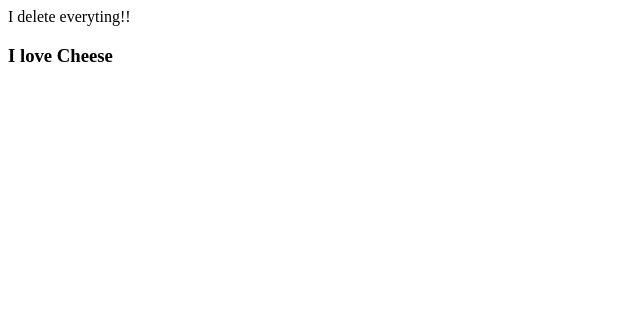
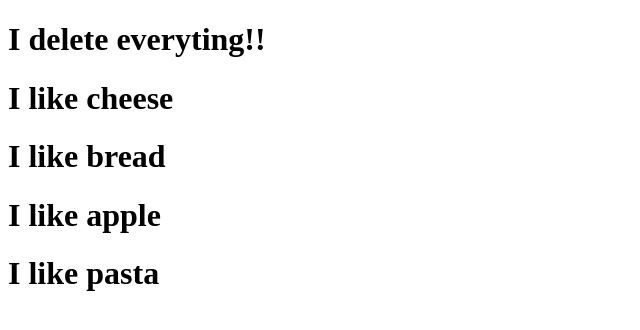
Before and after one commit to yyeonkim/movie-rating, a React (Create React App) app: page / in a window 1280 px wide. Shown: the top 330 px of the page, without its empty margins (0-640 px from the left). Built offline with nearby package versions, Linux system fonts and the light colour scheme.

Commit message:
props 사용하기

```diff
--- a/src/App.js
+++ b/src/App.js
@@ -1,5 +1,17 @@
+function Food({ fav }) {
+  return <h1>I like {fav}</h1>;
+}
+
 function App() {
-  return <div>I delete everyting!!</div>;
+  return (
+    <div>
+      <h1>I delete everyting!!</h1>
+      <Food fav="cheese" />
+      <Food fav="bread" />
+      <Food fav="apple" />
+      <Food fav="pasta" />
+    </div>
+  );
 }
 
 export default App;
--- a/src/Cheese.js
+++ /dev/null
@@ -1,5 +0,0 @@
-function Cheese() {
-  return <h3>I love Cheese</h3>;
-}
-
-export default Cheese;
--- a/src/index.js
+++ b/src/index.js
@@ -1,12 +1,10 @@
 import React from "react";
 import ReactDOM from "react-dom";
 import App from "./App";
-import Cheese from "./Cheese";
 
 ReactDOM.render(
   <React.StrictMode>
     <App />
-    <Cheese />
   </React.StrictMode>,
   document.getElementById("root")
 );
```
